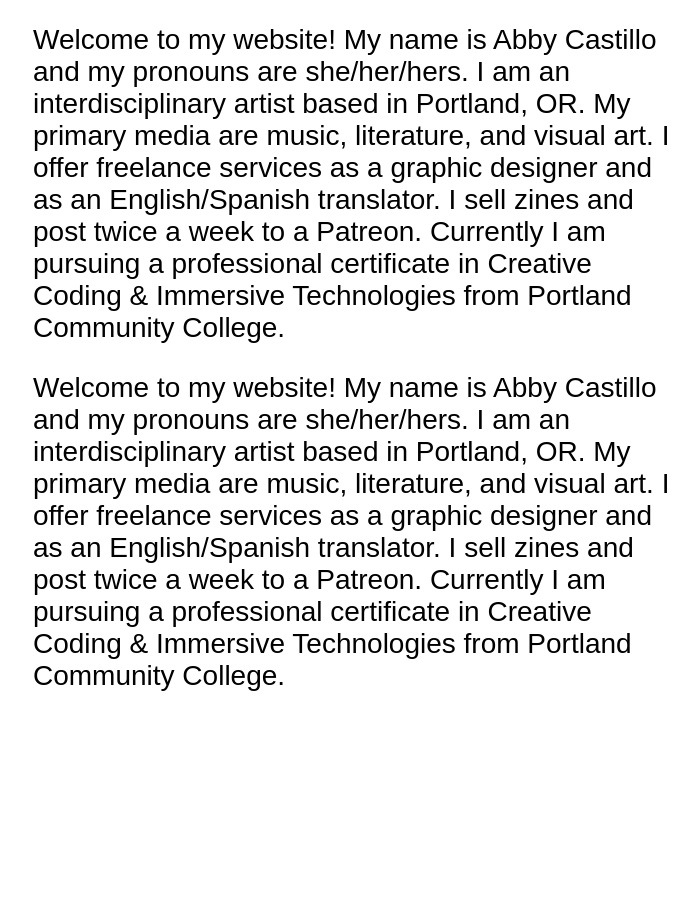
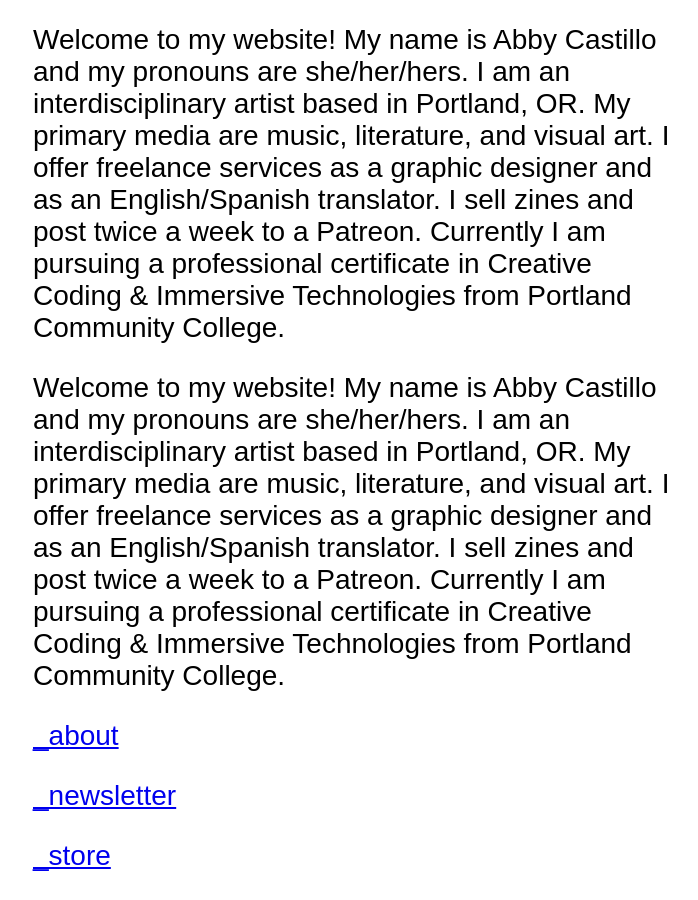
Before and after one commit to 0x000m/old, a Jekyll site: the page built from about.md, in a window 1280 px wide and 900 px high, scrolled down 1088 px. Shown: the whole window, without its empty margins (282-980 px from the left). Built offline with Jekyll 4.4.1, drawn with Linux system fonts in a browser that asks for light colours; our own code applies the rules of GitHub Pages for plain Markdown files; before the commit the page ends 1808 px from its top, so only the background shows below that.

Commit message:
Update post.html

```diff
--- a/_layouts/post.html
+++ b/_layouts/post.html
@@ -8,4 +8,9 @@ layout: default
 
   {{content}}
 
+  <p><a href="/about">_about</a></p>
+  <p><a href="/about">_newsletter</a></p
+  <p><a href="/about">_store</a></p
+
+
 </article>
```
